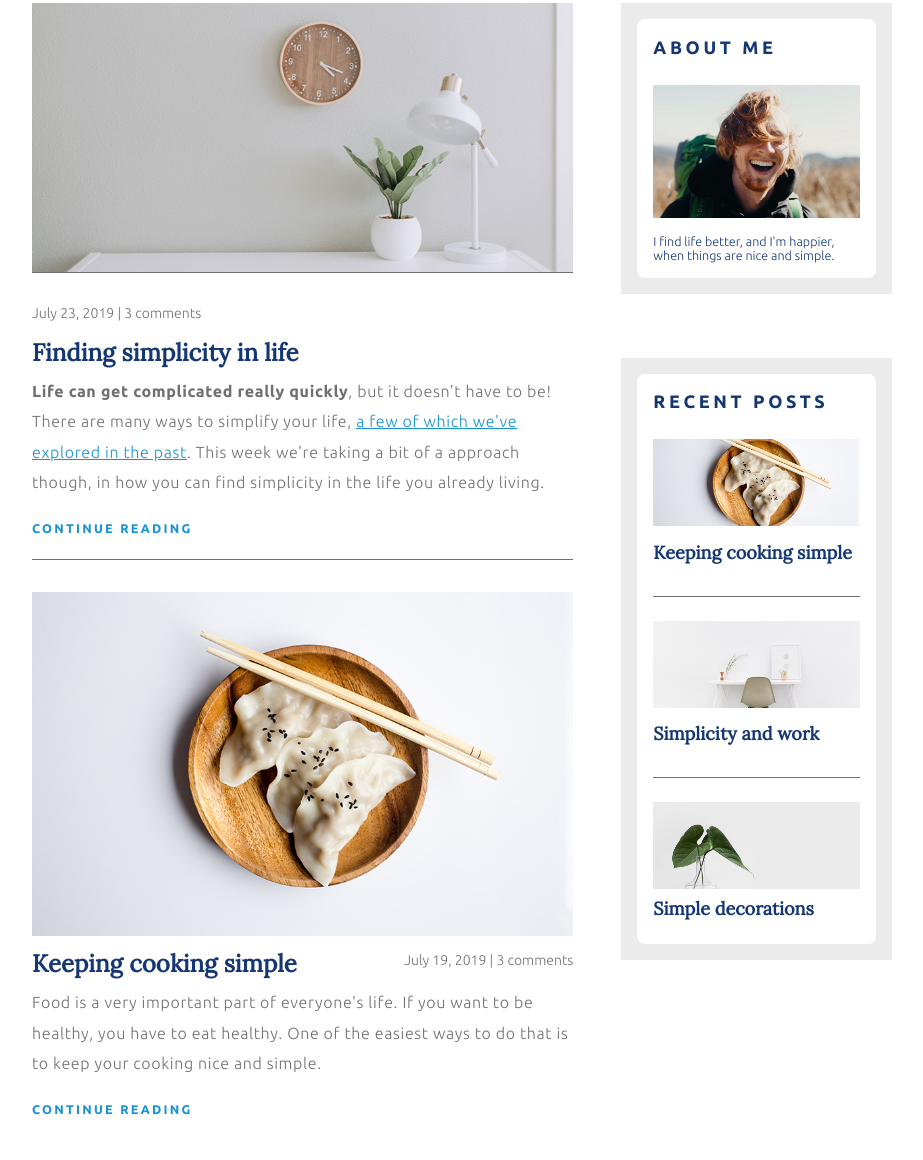
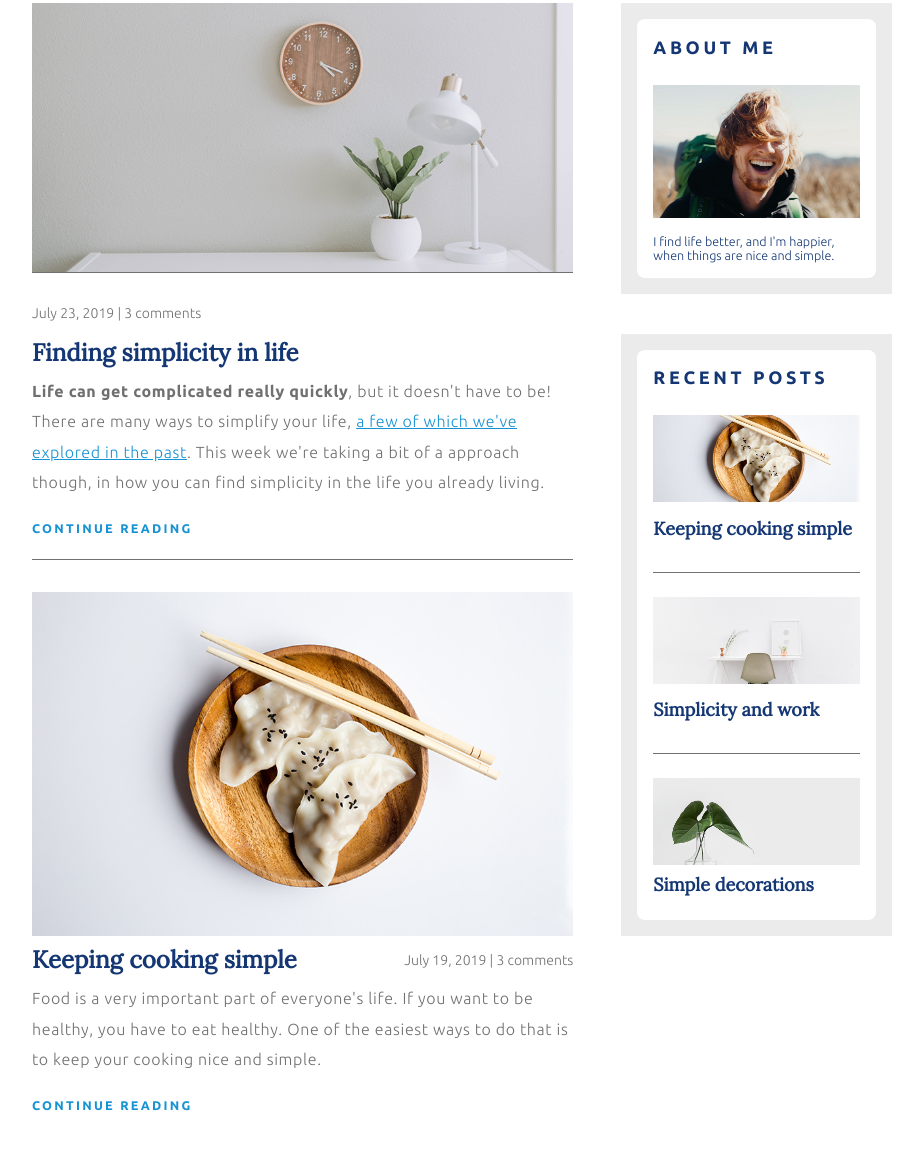
Before and after one commit to aequinn/scrimba-fe-responsive-css, a plain HTML site: page index.html in a window 1280 px wide. Shown: the part 172-1332 px from the top of the page, without its empty margins (178-1101 px from the left). Drawn offline with Linux system fonts and the light colour scheme.

Commit message:
update styles

```diff
--- a/css/styles.css
+++ b/css/styles.css
@@ -172,6 +172,10 @@ header {
     grid-template-columns: 3fr 1.5fr;
     align-items: start;
   }
+
+  .article-recent-secondary{
+    order: -2
+  }
 }
 
 .article-featured {
@@ -197,7 +201,7 @@ header {
 .sidebar-widget {
   background-color: var(--background-gray-color);
   padding: 1em;
-  margin-bottom: 4rem;
+  margin-bottom: 2.5rem;
 }
 .sidebar-widget-container {
   background-color: var(--background-white-color);
@@ -215,16 +219,16 @@ header {
 }
 
 .article-recent-secondary > .article-info {
-  display: flex;
-  justify-content: flex-end;
-  margin: 0;
+  text-align: right;
 }
+
 .article-recent-secondary > img {
   margin-bottom: 1rem;
 }
+
 .article-recent-main {
   order: 2;
-  margin-top: -20px;
+  margin-top: -2.5em;
 }
 
 .widget-recent-post {
```
